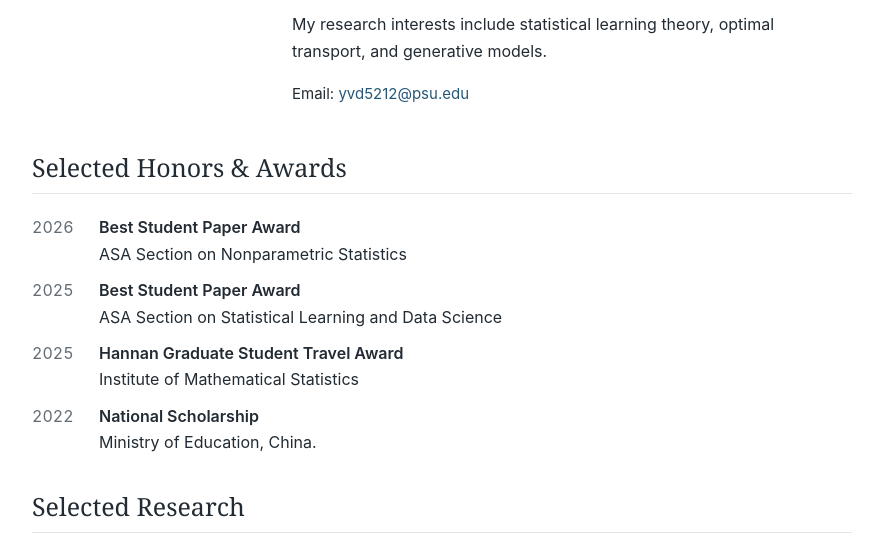
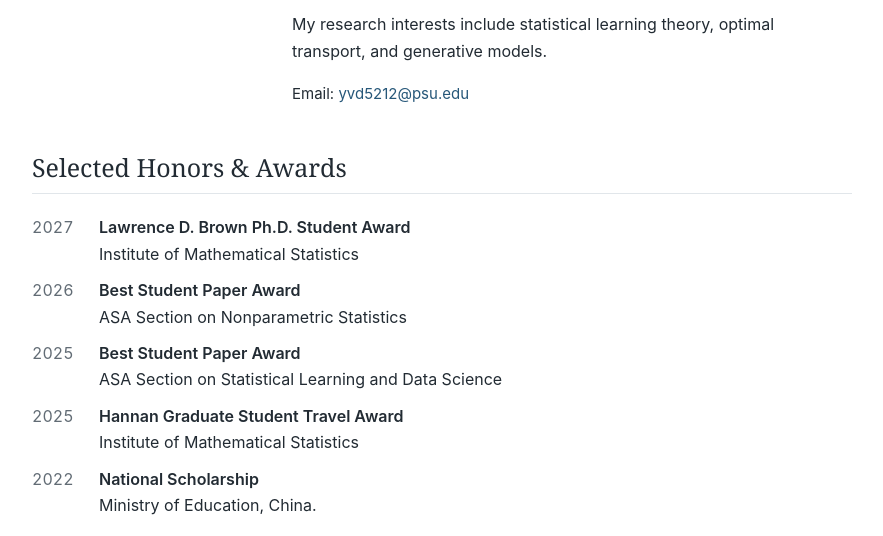
Before and after one commit to dingyizhe2000/dingyizhe2000.github.io, a plain HTML site: page index.html in a window 1280 px wide. Shown: the part 551-1087 px from the top of the page, without its empty margins (198-1081 px from the left). Drawn offline with Linux system fonts and the light colour scheme.

Commit message:
Add 2027 IMS Brown Award

```diff
--- a/index.html
+++ b/index.html
@@ -66,6 +66,7 @@
   <section aria-labelledby="awards-heading">
     <h2 id="awards-heading">Selected Honors &amp; Awards</h2>
     <ul class="awards">
+      <li><span class="year">2027</span><span><span class="award-name">Lawrence D. Brown Ph.D. Student Award</span><br>Institute of Mathematical Statistics</span></li>
       <li><span class="year">2026</span><span><span class="award-name">Best Student Paper Award</span><br>ASA Section on Nonparametric Statistics</span></li>
       <li><span class="year">2025</span><span><span class="award-name">Best Student Paper Award</span><br>ASA Section on Statistical Learning and Data Science</span></li>
       <li><span class="year">2025</span><span><span class="award-name">Hannan Graduate Student Travel Award</span><br>Institute of Mathematical Statistics</span></li>
```
